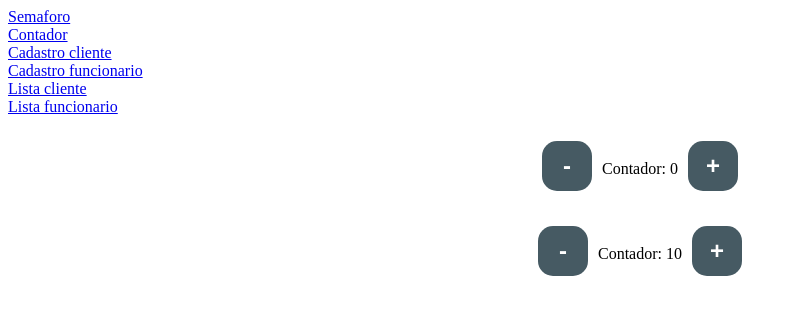
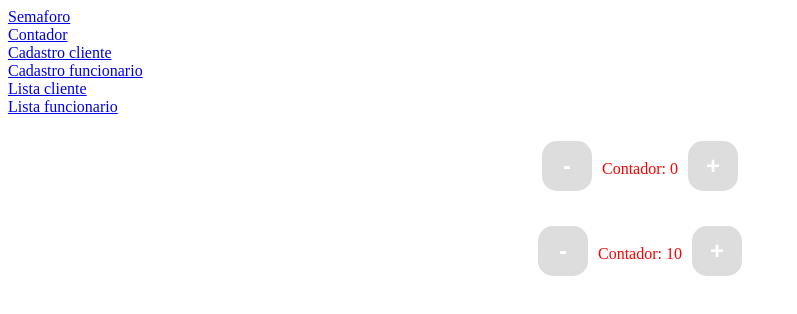
Before and after one commit to Williams25/Semaforo-React, a React (Create React App) app: page /contador in a window 1280 px wide. Shown: the top 314 px of the page, without its empty margins (0-797 px from the left). Built offline with nearby package versions, Linux system fonts and the light colour scheme.

Commit message:
alteração de cores

```diff
--- a/src/components/contador/css/index.css
+++ b/src/components/contador/css/index.css
@@ -1,12 +1,12 @@
 .container {
   margin-top: 15px;
-  color: #000;
+  color: red;
 }
 
 .container button {
   width: 50px;
   height: 50px;
-  background: #465a63;
+  background: #DDD;
   padding: 10px;
   margin: 10px;
   color: #fff;
@@ -20,5 +20,5 @@
 }
 
 .container button:active {
-  background: #465a63aa;
+  background: #CCC;
 }
```
